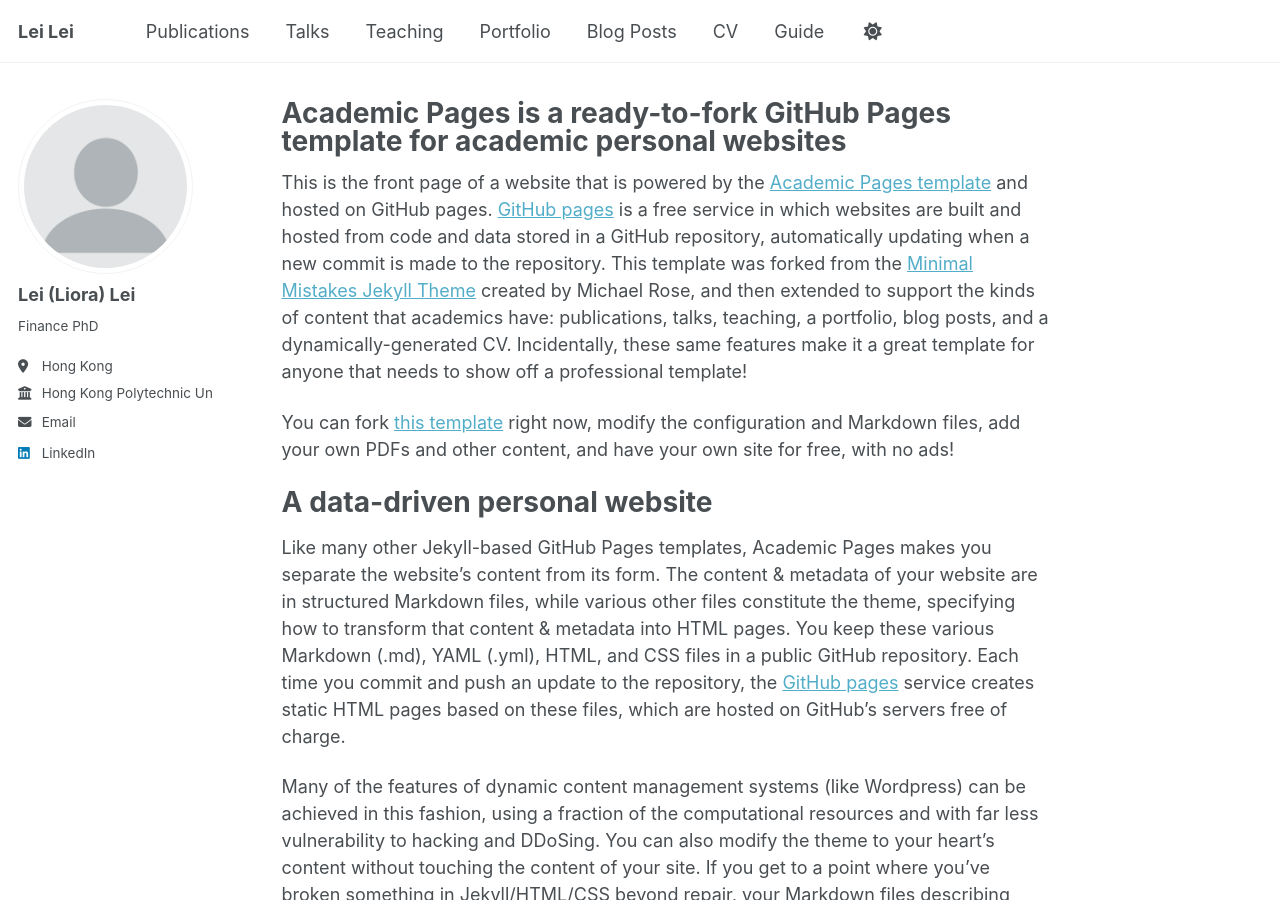
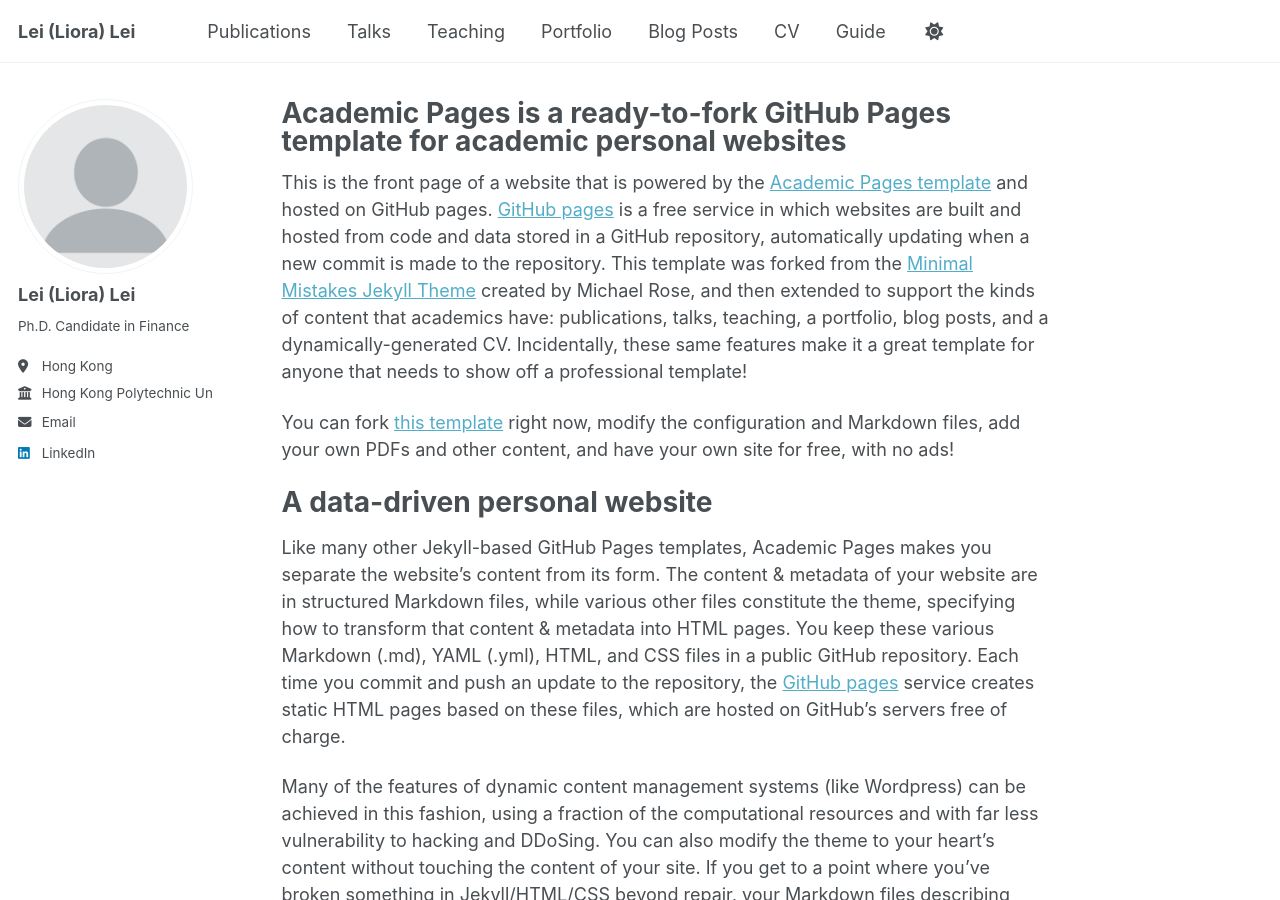
Before and after one commit to Liora-Lei/Lei-Lei, a Jekyll site: the page built from _pages/about.md, in a window 1280 px wide and 900 px high. Built offline with Jekyll 4.4.1, drawn with Linux system fonts in a browser that asks for light colours; a script that is not in the unit is left out.

Commit message:
Update _config.yml

```diff
--- a/_config.yml
+++ b/_config.yml
@@ -9,7 +9,7 @@
 # Basic Site Settings
 locale                   : "en-US"
 site_theme               : "default" # Currently available options are "default", "air"
-title                    : "Lei Lei"
+title                    : "Lei (Liora) Lei"
 title_separator          : "-"
 name                     : &name "Lei (Liora) Lei"
 description              : &description "Your Name's academic portfolio"   # Update this with a general description of your site, this is the default if not overridden by a page
@@ -26,7 +26,7 @@ author:
   avatar           : "profile.png"
   name             : "Lei (Liora) Lei"
   pronouns         : # example: "she/her"
-  bio              : "Finance PhD"
+  bio              : "Ph.D. Candidate in Finance"
   location         : "Hong Kong"
   employer         : "Hong Kong Polytechnic University"
   uri              : # URL
```
